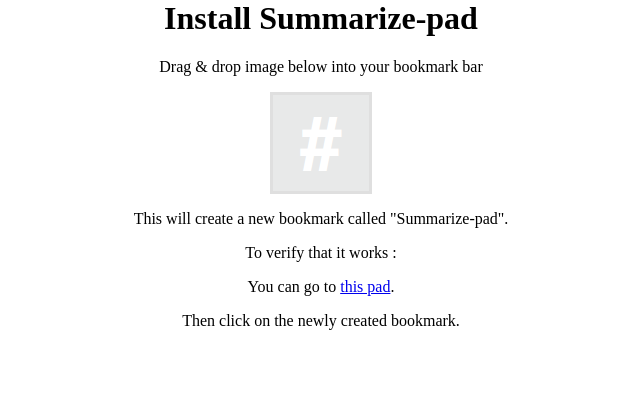
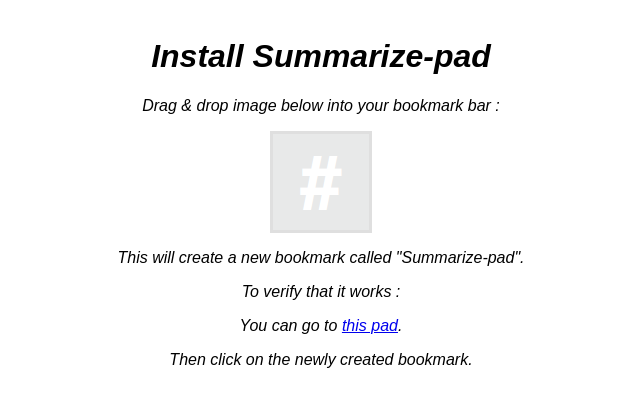
Before and after one commit to bjperson/summarize-pad, a plain HTML site: page index.html in a window 1280 px wide. Shown: the whole page, without its empty margins (319-959 px from the left). Drawn offline with Linux system fonts and the light colour scheme.

Commit message:
Some CSS

```diff
--- a/index.html
+++ b/index.html
@@ -1,15 +1,18 @@
 <html>
 <title>Summarize-pad</title>
 <style>
-body{
+body {
+    font-family: Arial;
+    font-style: italic;
     margin: auto;
+    padding-top: 3%;
     text-align: center;
 }
 </style>
 <body>
 <h1>Install Summarize-pad</h1>
 
-<p>Drag &amp; drop image below into your bookmark bar</p>
+<p>Drag &amp; drop image below into your bookmark bar :</p>
 
 <p style="text-align:center"><a id="bookmarklet" href=""><img src="http://bjperson.github.io/summarize-pad/img/icon.png" alt="Summarize-pad"/></a></p>
 
```
